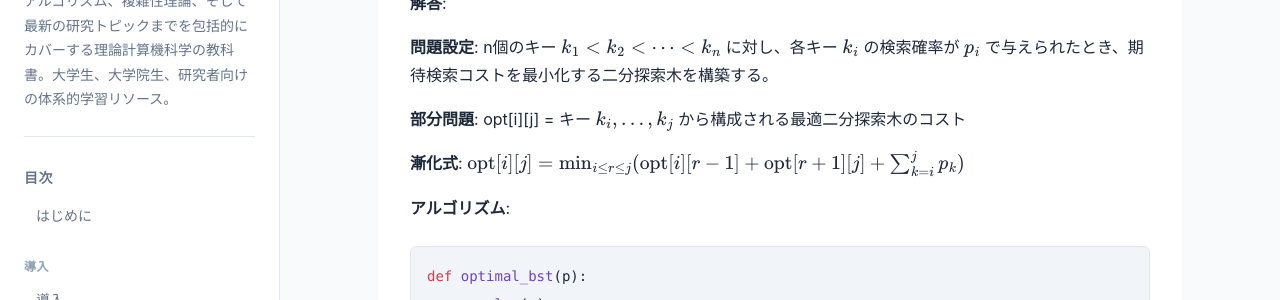
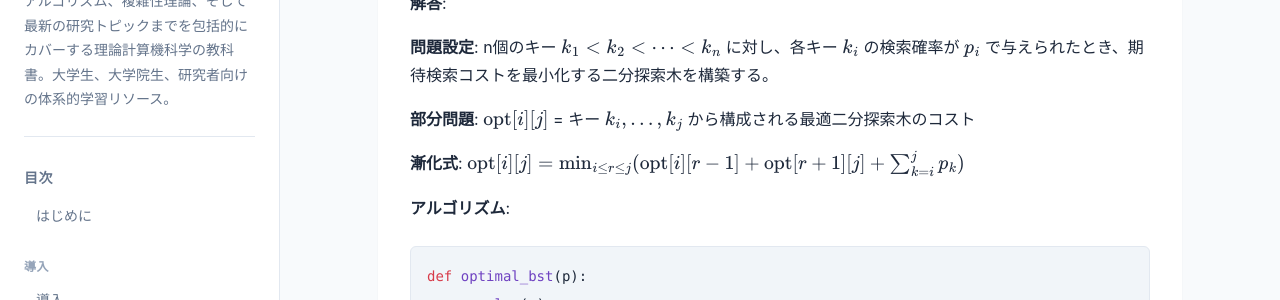
Before and after one commit to itdojp/theoretical-computer-science-textbook, a Jekyll site: the page built from docs/appendices/c.md, in a window 1280 px wide and 900 px high, scrolled down 14667 px. Shown: the part 154-454 px from the top of the window. Built offline with Jekyll 4.4.1, drawn with Linux system fonts in a browser that asks for light colours.

Commit message:
Docs: render opt[i][j] as math

```diff
--- a/docs/appendices/c.md
+++ b/docs/appendices/c.md
@@ -572,7 +572,7 @@ T(n) &= 8T(n/2) + n^2 \\\\
 
 **問題設定**: n個のキー \\(k_1 < k_2 < \\cdots < k_n\\) に対し、各キー \\(k_i\\) の検索確率が \\(p_i\\) で与えられたとき、期待検索コストを最小化する二分探索木を構築する。
 
-**部分問題**: opt[i][j] = キー \\(k_i, \\ldots, k_j\\) から構成される最適二分探索木のコスト
+**部分問題**: \\(\\mathrm{opt}[i][j]\\) = キー \\(k_i, \\ldots, k_j\\) から構成される最適二分探索木のコスト
 
 **漸化式**:
 \\(\\mathrm{opt}[i][j] = \\min_{i \\le r \\le j}(\\mathrm{opt}[i][r-1] + \\mathrm{opt}[r+1][j] + \\sum_{k=i}^{j} p_k)\\)
```
Also changed, not shown: src/appendices/c.md (+1 -1 lines).
